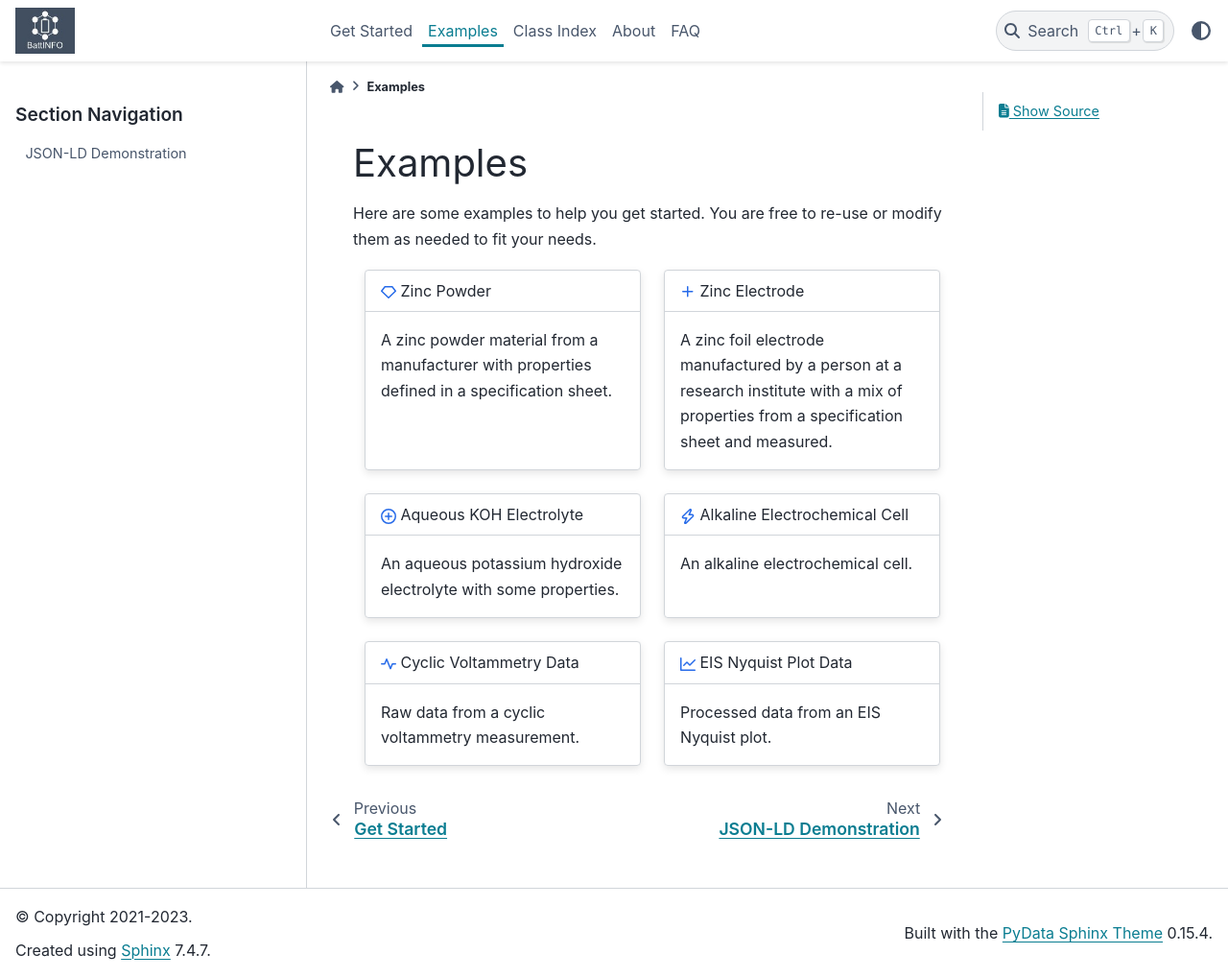
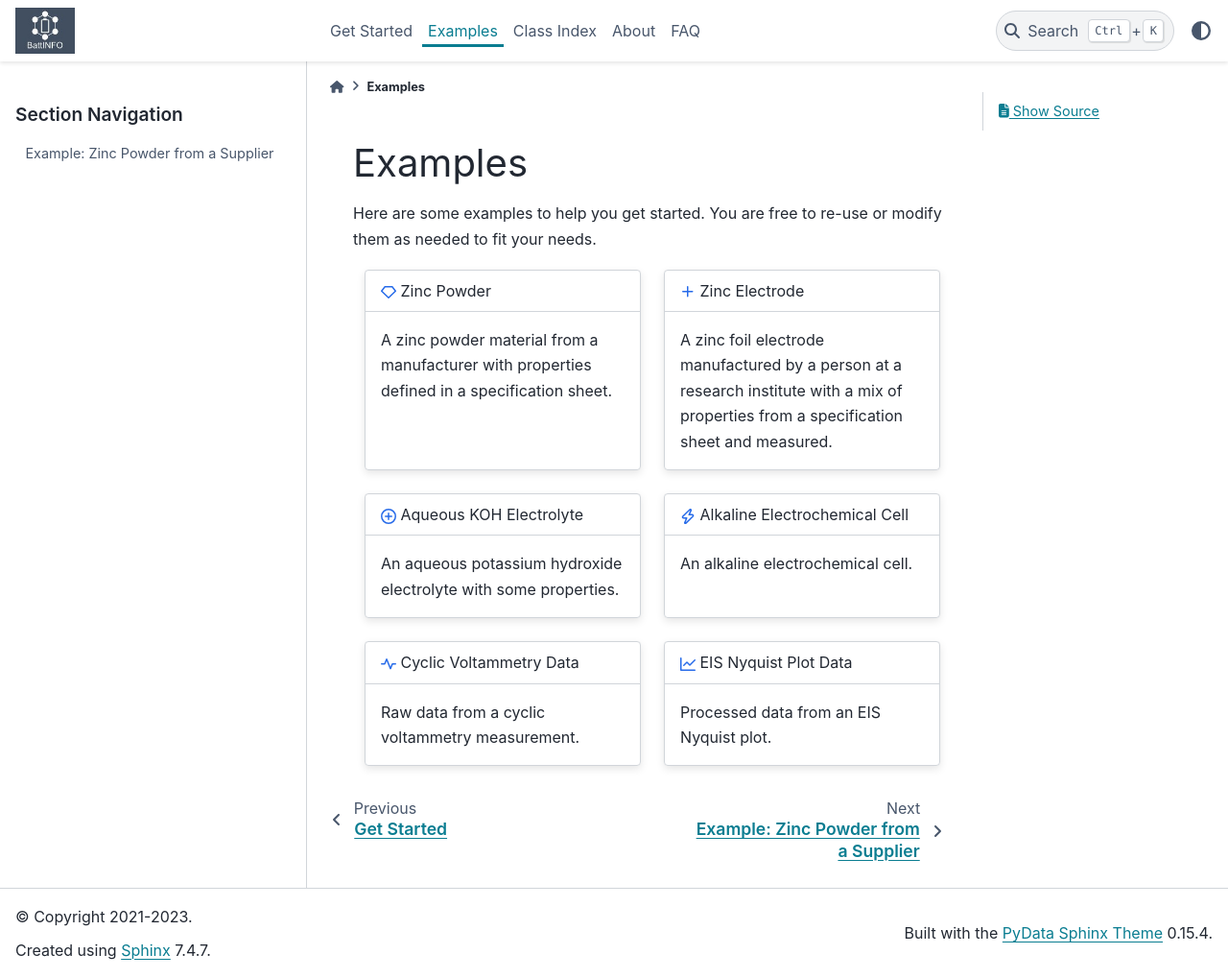
Before and after one commit to emmo-repo/domain-electrochemistry, a Sphinx documentation site: the page built from sphinx/examples.rst, in a window 1280 px wide and 1019 px high. Shown: the whole window at 96% size. Built offline with Sphinx 7.4.7 and the PyData theme 0.15.4, drawn with Linux system fonts in a browser that asks for light colours.

Commit message:
update zinc powder example

```diff
--- a/sphinx/examples.rst
+++ b/sphinx/examples.rst
@@ -1,7 +1,7 @@
 .. toctree::
    :hidden:
 
-   example_person_jsonld_nb.ipynb
+   example_linked_data_zinc_powder.ipynb
 
 Examples
 ========
@@ -11,7 +11,7 @@
 .. grid::
 
     .. grid-item-card::
-        :link: example_person_jsonld_nb.html
+        :link: example_linked_data_zinc_powder.html
 
         :octicon:`ruby;1em;sd-text-info`  Zinc Powder
         ^^^^^^^^^^^
```
Also changed, not shown: sphinx/example_linked_data_zinc_powder.ipynb (added).
